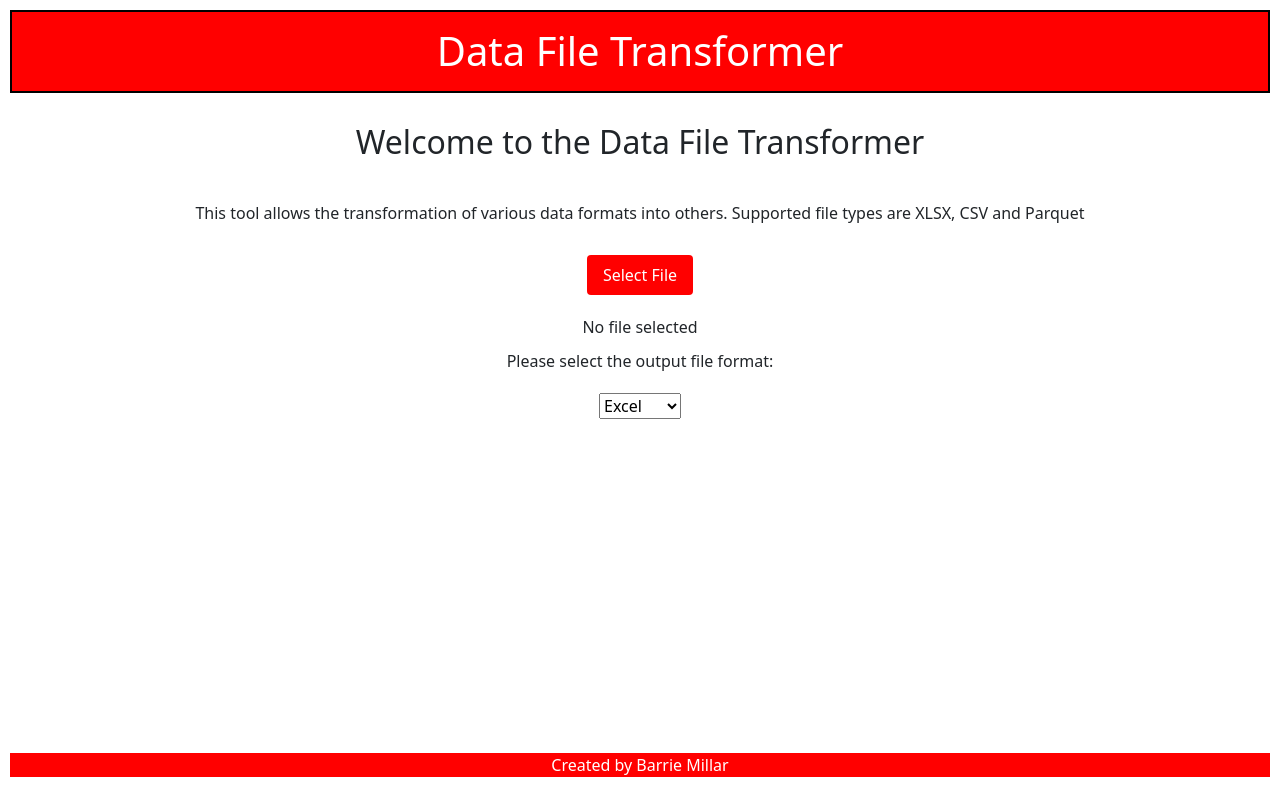
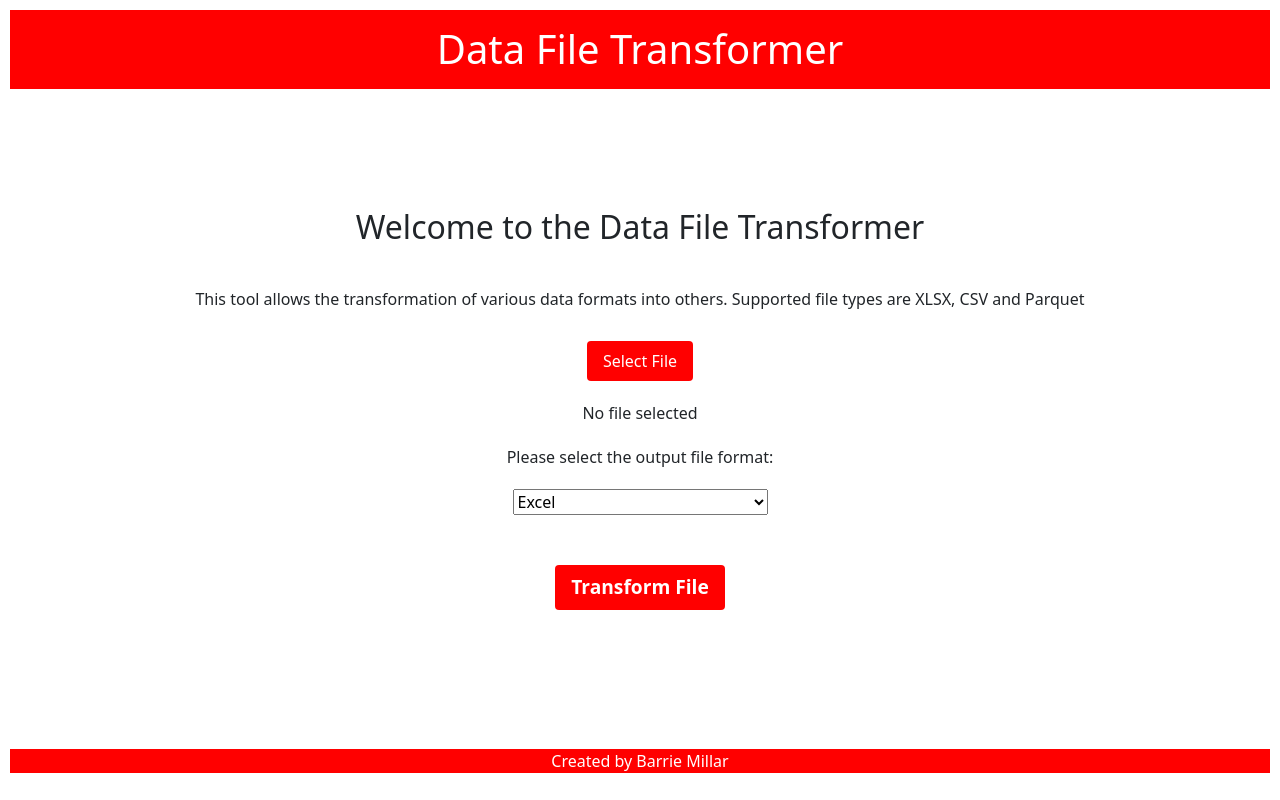
Before and after one commit to CyberArchitect777/angular-fastapi-fullstack-demo, an Angular app in the folder angular/: page / in a window 1280 px wide. Built offline with nearby package versions, Linux system fonts and the light colour scheme.

Commit message:
apply final styling and add processing button

```diff
--- a/angular/src/app/app.css
+++ b/angular/src/app/app.css
@@ -2,6 +2,7 @@
     display: flex;
     flex-direction: column;
     min-height: 80vh;
+    justify-content: center;
 }
 
 h2, p {
@@ -53,3 +54,24 @@ label {
 select {
     margin-top: 10px;
 }
+
+#format-section {
+    width: 300px;
+    margin: 10px auto;
+}
+
+#format-section select {
+    width: 85%;
+}
+
+button {
+    background-color: red;
+    color: white;
+    font-weight: bold;
+    font-size: 120%;
+    border: none;
+    border-radius: 4px;
+    padding: 8px 16px;
+    margin-top: 40px;
+    margin-bottom: 30px;
+}
--- a/angular/src/app/app.html
+++ b/angular/src/app/app.html
@@ -7,11 +7,14 @@
             <input type="file" id="inputfile-real">
         </label>
         <span id="inputfile-text">No file selected</span>
+        <div id="format-section">
             <label>Please select the output file format:</label>
             <select id="outputformat" name="outputformat">
                 <option value="xlsx">Excel</option>
                 <option value="csv">CSV</option>
                 <option value="parquet">Parquet</option>
             </select>
+        </div>
+        <button type="submit" id="submit-button">Transform File</button>
     </form>
 </div>
--- a/angular/src/styles.css
+++ b/angular/src/styles.css
@@ -1,6 +1,5 @@
 
 header {
-    border: 2px solid black;
     display: flex;
     margin: 10px;
     padding: 15px 0 8px 0;
```
Lines whose indentation alone changed are shown as unchanged.
